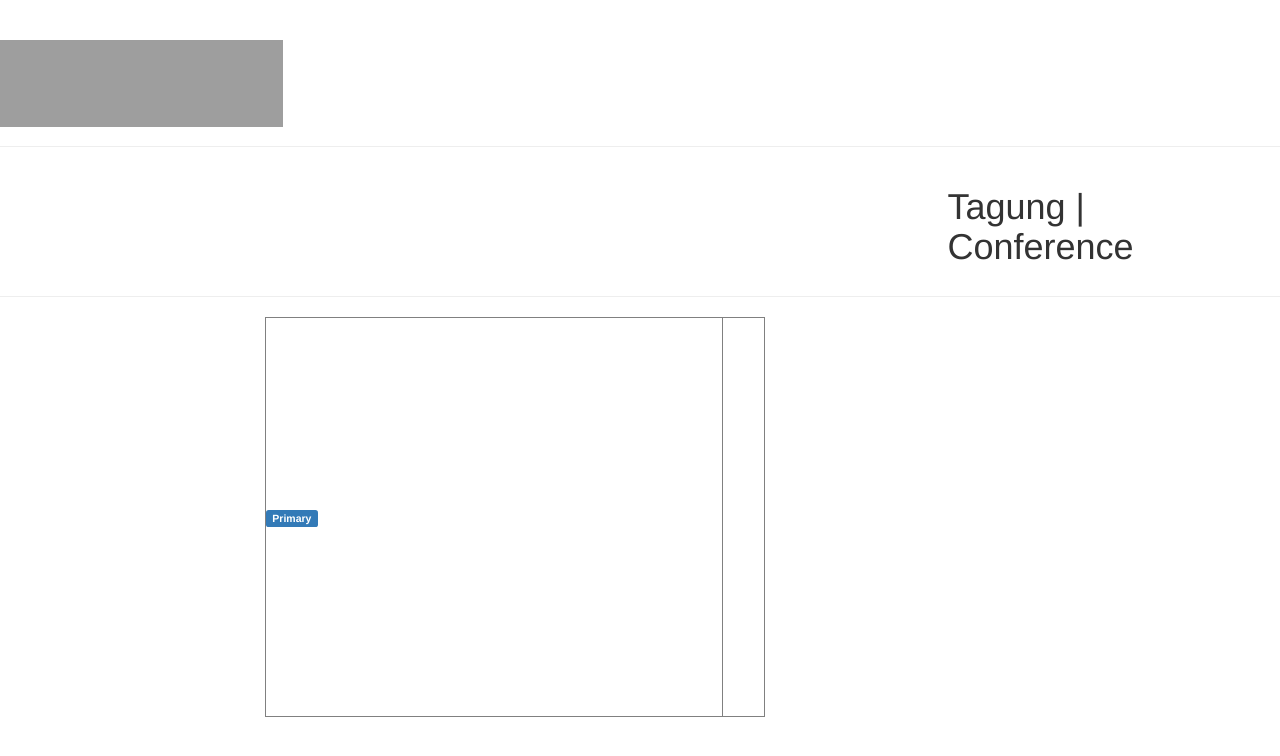
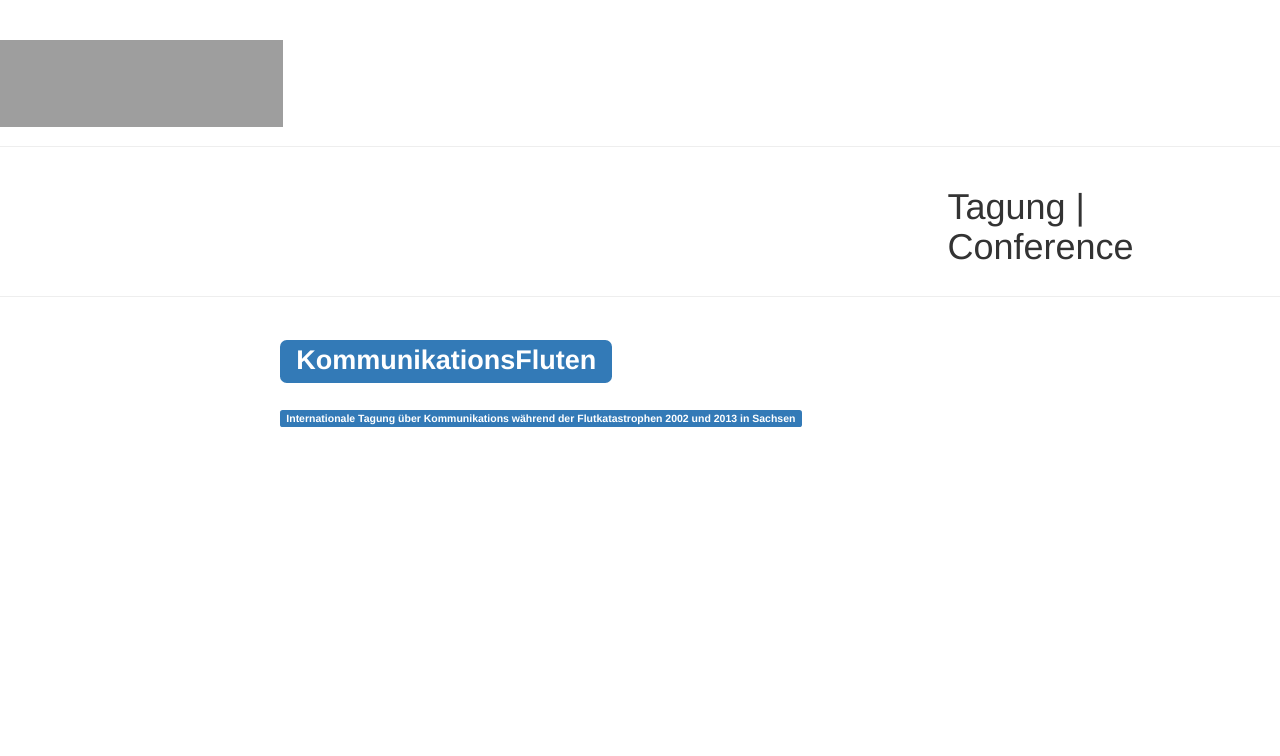
Before and after one commit to susedev/test, a Jekyll site: the page built from index.html, in a window 1280 px wide. Shown: the top 756 px of the page. Built offline with Jekyll 4.4.1, drawn with Linux system fonts in a browser that asks for light colours; nearby versions of some CDN libraries; grey boxes are pictures that could not be loaded.

Commit message:
Edit from JekyllCMS

```diff
--- a/index.html
+++ b/index.html
@@ -2,13 +2,17 @@
 layout: home
 title: Home
 ---
-<table border="1" cellpadding="1" cellspacing="1" style="height:400px;width:500px;">
-	<tbody>
-		<tr>
-			<td><span class="label label-primary">Primary</span></td>
-			<td>&nbsp;</td>
-		</tr>
-	</tbody>
-</table>
+<div class="container">
+<div class="row">
+<div class="col-md-6">
+<h1><span class="label label-primary">KommunikationsFluten</span></h1>
 
-<p>&nbsp;</p>
+<p><br />
+<span class="label label-primary">Internationale Tagung &uuml;ber Kommunikations w&auml;hrend der Flutkatastrophen 2002 und 2013 in Sachsen </span></p>
+</div>
+
+<div class="col-md-2">&nbsp;</div>
+
+<div class="col-md-6">&nbsp;</div>
+</div>
+</div>
```
